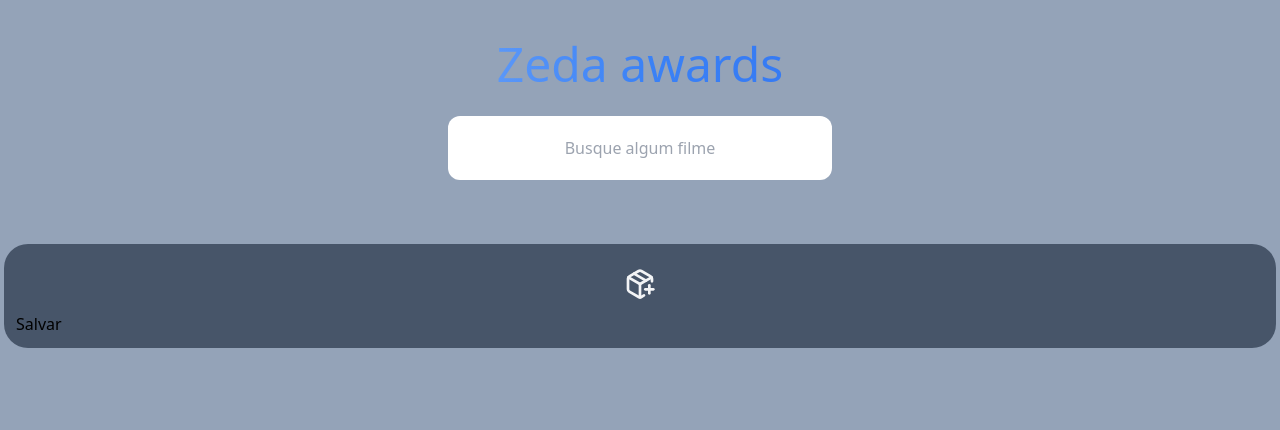
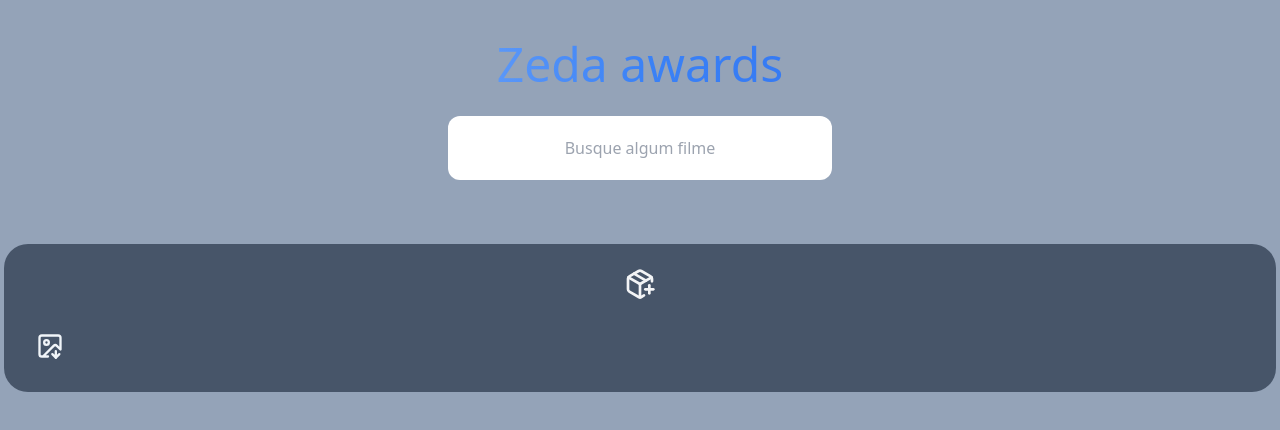
Before and after one commit to EduardoSD2003/Zeda-awards, a React (Vite) app: page / in a window 1280 px wide. Shown: the top 430 px of the page. Built offline with nearby package versions, Linux system fonts and the light colour scheme; what ldrs, tailwindcss-animated would draw is missing.

Commit message:
finalizado

```diff
--- a/package.json
+++ b/package.json
@@ -22,6 +22,7 @@
     "react-textarea-autosize": "^8.5.3",
     "uuid": "^9.0.1"
   },
+
   "devDependencies": {
     "@types/react": "^18.2.66",
     "@types/react-dom": "^18.2.22",
--- a/src/assets/components/TierList.tsx
+++ b/src/assets/components/TierList.tsx
@@ -1,11 +1,10 @@
-import { PackagePlus } from "lucide-react";
-import React, { useCallback, useEffect, useRef, useState } from "react";
+import { ImageDown, PackagePlus } from "lucide-react";
+import { useCallback, useEffect, useRef, useState } from "react";
 import { CategoriaProps, Id, MovieProps } from "../../types";
 import TierListContainer from "./TierListContainer";
 import Filmes from "./Filmes";
 import { newtonsCradle } from "ldrs";
-import * as htmlToImage from "html-to-image";
-import { toPng, toJpeg, toBlob, toPixelData, toSvg } from "html-to-image";
+import { toPng} from "html-to-image";
 
 newtonsCradle.register();
 
@@ -59,7 +58,7 @@ function TierList() {
     toPng(ref.current, { cacheBust: true,})
     .then((dataUrl) => {
       const link = document.createElement("a");
-      link.download = "my-image-name.png";
+      link.download = "zeda-tier-list.png";
       link.href = dataUrl;
       link.click();
     })
@@ -108,7 +107,7 @@ function TierList() {
           />
         </div>
 
-        <button onClick={onButtonClick}>Salvar</button>
+        <ImageDown className="cursor-pointer m-5 size-7 text-slate-100 hover:text-green-500" onClick={onButtonClick}>Salvar</ImageDown>
 
         <div ref={ref}>
           {categorias.map((cat) => (
--- a/src/types.ts
+++ b/src/types.ts
@@ -10,4 +10,4 @@ export interface MovieProps {
     poster_path: string;
     id: number;
     categoriaId: Id
-  }
+}
```
